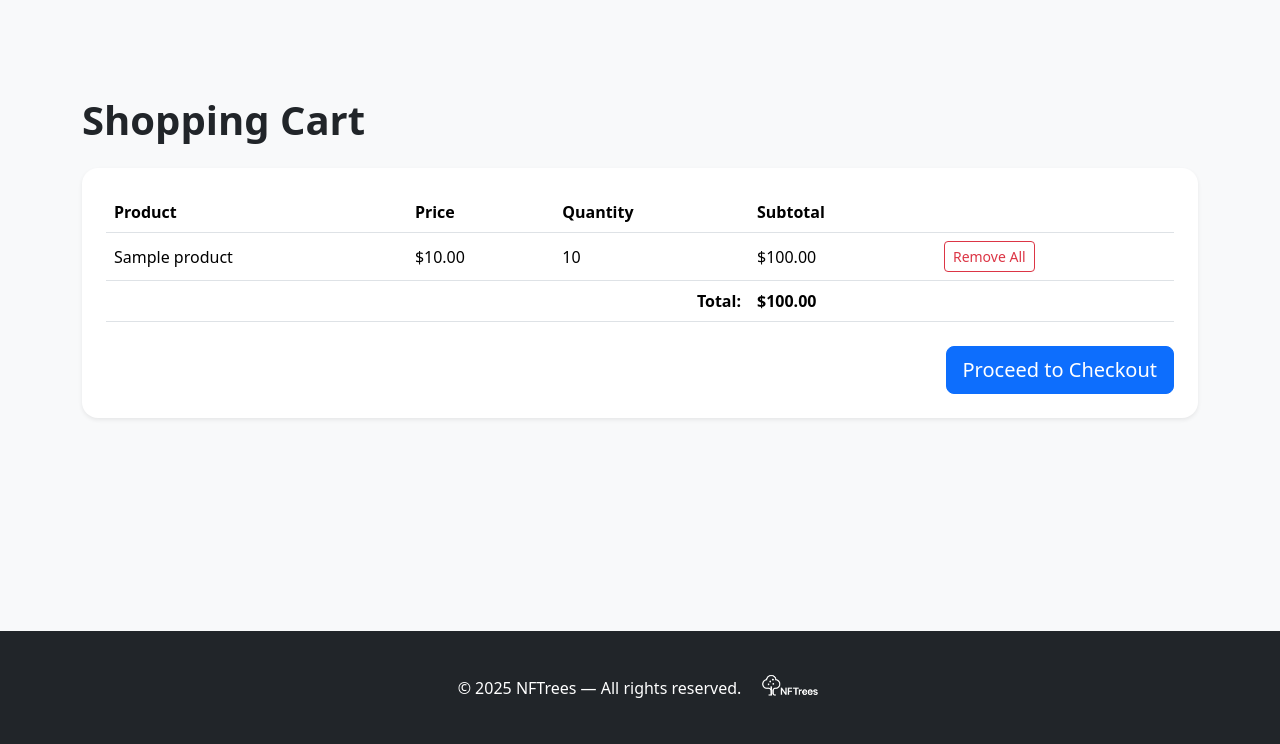
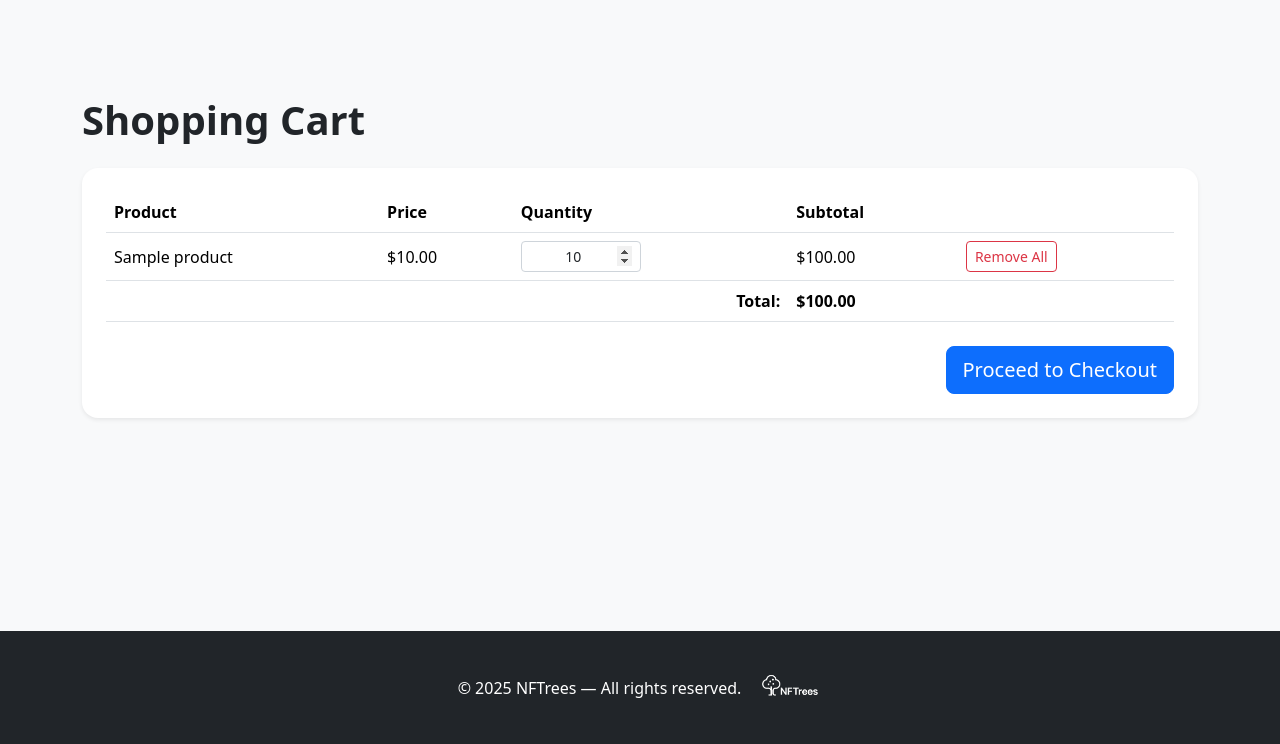
Before and after one commit to blheisey/newNFTrees, a Django app: page /shop/cart/ in a window 1280 px wide. Shown: the part 56-800 px from the top of the page. Run offline with Django 5.2, Linux system fonts and the light colour scheme; a user stored in the database is signed in; tables that the repository leaves empty hold one stand-in row (values such as "Sample post").

Commit message:
allowing quantity of items to be adjusted in cart

```diff
--- a/shop/templates/shop/cart.html
+++ b/shop/templates/shop/cart.html
@@ -23,7 +23,21 @@
                 <tr>
                     <td>{{ item.product.name }}</td>
                     <td>${{ item.product.price }}</td>
-                    <td>{{ item.quantity }}</td>
+                    <td>
+  <form method="POST" action="{% url 'shop:update_cart_item' item.product.id %}" class="d-flex align-items-center">
+    {% csrf_token %}
+    <div class="input-group input-group-sm" style="width: 120px;">
+
+      <!-- Quantity input -->
+<input type="number" name="quantity" value="{{ item.quantity }}" min="0" class="form-control text-center" style="width: 50px;" onchange="this.form.submit()">
+
+
+    </div>
+
+
+  </form>
+</td>
+
                     <td>${{ item.quantity|multiply:item.product.price }}</td>
                     <td>
                         <!-- Optional remove button -->
@@ -53,4 +67,33 @@
     </div>
     {% endif %}
 </div>
+<style>
+    /* Make number input spinners always visible */
+input[type="number"] {
+    padding-right: 0.6rem;
+    min-width: 70px;
+    border: 1px solid #ced4da;
+    border-radius: 6px;
+}
+
+/* Ensure Chrome always shows spinner */
+input[type="number"]::-webkit-inner-spin-button,
+input[type="number"]::-webkit-outer-spin-button {
+    opacity: 1;
+    display: block;
+}
+
+</style>
 {% endblock content %}
+
+<!-- <script>
+function changeQty(button, delta) {
+    const input = button.parentElement.querySelector('input[name="quantity"]');
+    let current = parseInt(input.value) || 0;
+    let newVal = current + delta;
+    if (newVal < 0) newVal = 0;
+    input.value = newVal;
+    input.form.submit();
+
+}
+</script> -->
--- a/shop/urls.py
+++ b/shop/urls.py
@@ -8,6 +8,8 @@ urlpatterns = [
     path('<int:pk>/', views.product_detail, name='product_detail'),  # new
     path('cart/', views.cart_view, name='cart'),
     path('cart/add/<int:product_id>/', views.add_to_cart, name='add_to_cart'),
-    path('cart/remove/<int:product_id>/', views.remove_from_cart, name='remove_from_cart')
+    path('cart/remove/<int:product_id>/', views.remove_from_cart, name='remove_from_cart'),
+    path('cart/update/<int:product_id>/', views.update_cart_item, name='update_cart_item'),
+
 
 ]
--- a/shop/views.py
+++ b/shop/views.py
@@ -1,5 +1,9 @@
 from django.shortcuts import render, get_object_or_404, redirect
 from .models import Product, Cart, CartItem
+from django.views.decorators.http import require_POST
+from django.http import HttpResponseRedirect
+from django.urls import reverse
+
 
 from django.shortcuts import render
 from .models import Product
@@ -46,3 +50,18 @@ def remove_from_cart(request, product_id):
         if item:
             item.delete()
     return redirect(request.META.get('HTTP_REFERER', '/shop/cart/'))
+
+@require_POST
+def update_cart_item(request, product_id):
+    new_qty = int(request.POST.get('quantity', 1))
+    product = get_object_or_404(Product, id=product_id)
+    cart, _ = Cart.objects.get_or_create(customer=request.user.customer)
+    item, created = CartItem.objects.get_or_create(cart=cart, product=product)
+
+    if new_qty > 0:
+        item.quantity = new_qty
+        item.save()
+    else:
+        item.delete()  # remove item if quantity set to 0
+
+    return HttpResponseRedirect(request.META.get('HTTP_REFERER', reverse('shop:cart')))
```
